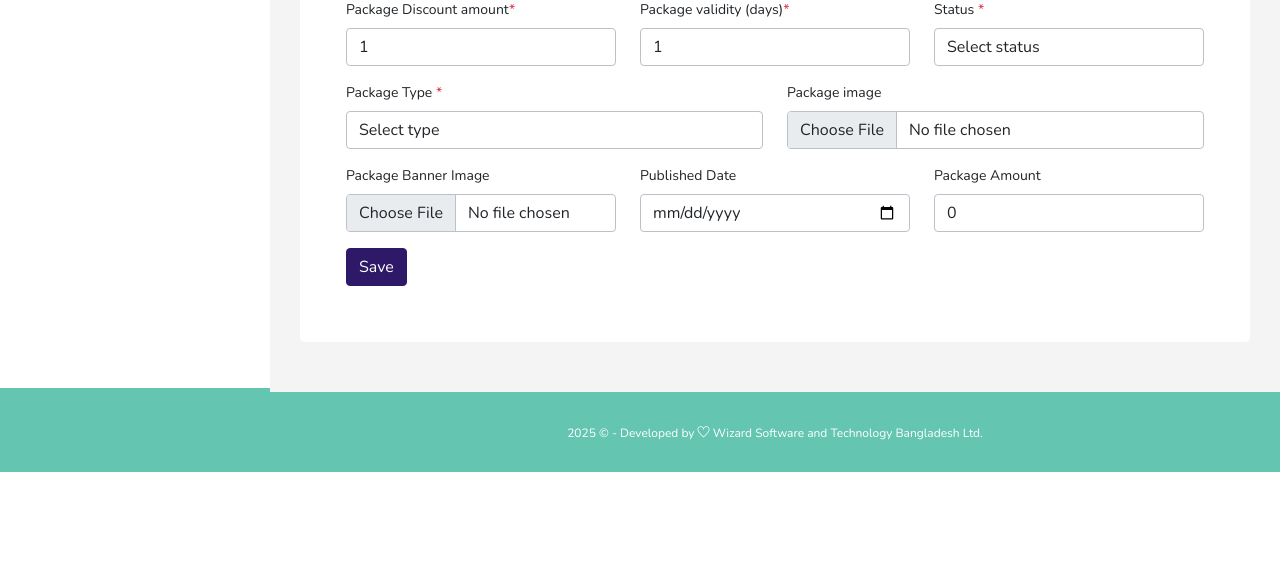
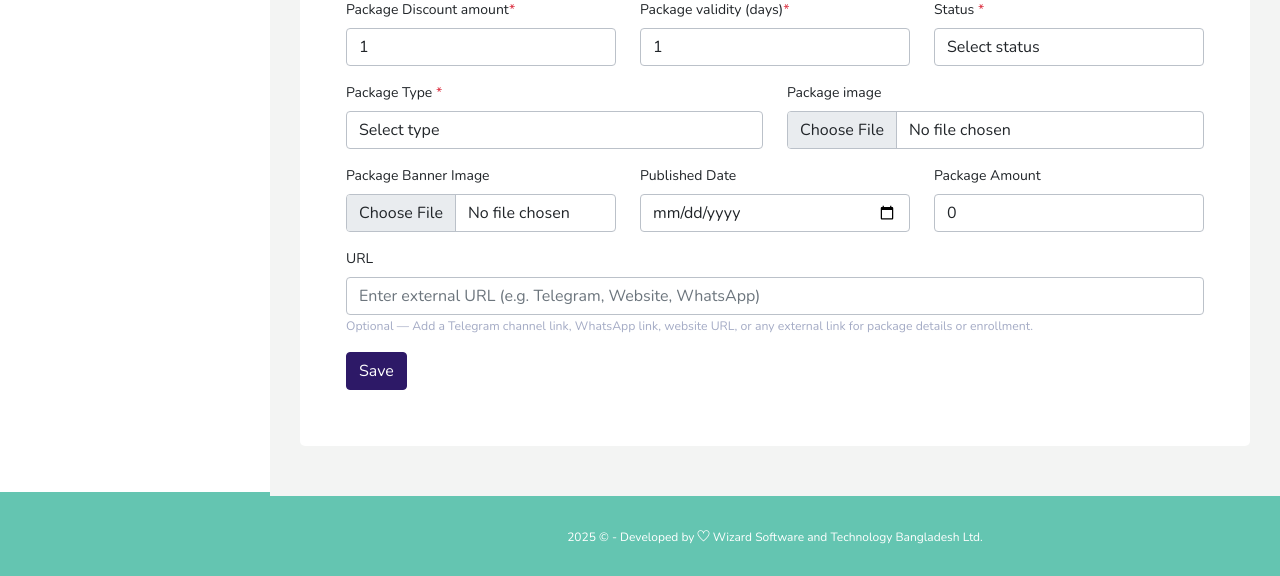
Before and after one commit to shohorab-shanto/exambuzz, a Laravel app: page /packages/create-or-edit in a window 1280 px wide. Shown: the part 1961-2537 px from the top of the page. Before the commit the page ends 2433 px from the top, so only its background shows below. Run offline with Laravel 10, Linux system fonts and the light colour scheme; the visitor is signed in with stand-in values (Sample User, id 1); data that the repository does not hold is empty; parts of the project's set-up code (start-up, migrations or seed data) failed here and were passed over; some libraries are stand-ins or nearby versions.

Commit message:
add url with package

```diff
--- a/app/Http/Controllers/Backend/PackageController.php
+++ b/app/Http/Controllers/Backend/PackageController.php
@@ -219,6 +219,7 @@ class PackageController extends Controller
                 'validity' => $request->validity,
                 'status' => $request->status,
                 'type' => $request->type,
+                'url' => $request->url,
                 'published_at' => $request->published_at,
                 'discount_amount' => $request->discount_amount,
             ]);
@@ -268,6 +269,7 @@ class PackageController extends Controller
                 'type' => $request->type,
                 'image' => $final_name1 ?? null,
                 'banner_image' => $final_banner_name ?? null,
+                'url' => $request->url,
                 'published_at' => $request->published_at,
                 'discount_amount' => $request->discount_amount,
             ]);
--- a/resources/views/backend/package/create.blade.php
+++ b/resources/views/backend/package/create.blade.php
@@ -723,6 +723,19 @@
                                            value="{{ $package->discount_amount ?? '0' }}">
                                 </div>
 
+                                <div class="col-md-12 mb-3">
+                                    <label class="form-label">URL</label>
+                                    <input type="url"
+                                        class="form-control"
+                                        name="url"
+                                        placeholder="Enter external URL (e.g. Telegram, Website, WhatsApp)"
+                                        value="{{ $package->url ?? '' }}">
+
+                                    <small class="form-text text-muted">
+                                        Optional — Add a Telegram channel link, WhatsApp link, website URL,
+                                        or any external link for package details or enrollment.
+                                    </small>
+                                </div>
 
                             </div>
                             <button type="submit" class="btn btn-primary">Save</button>
--- a/resources/views/backend/package/index.blade.php
+++ b/resources/views/backend/package/index.blade.php
@@ -32,6 +32,9 @@
                         {{ $item->status == 1 ? 'Active' : 'Inactive' }} <br> Package type: {{ $item->package_type }}
                         <br>Total Purchased: {{ $item->package_history_count }} Students, Total sell amount:
                         {{ $item->packageHistory->sum('amount') }} BDT
+                        @if($item->url)
+                            <br><strong>URL:</strong> <a href="{{ $item->url }}" target="_blank" class="text-primary">{{ $item->url }}</a>
+                        @endif
                     </div>
                     <hr>
                     @if ($item->details)
```
Also changed, not shown: database/migrations/2025_12_02_105203_add_url_to_packages_table.php (added).
